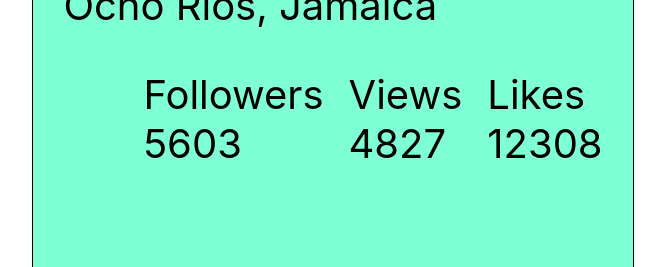
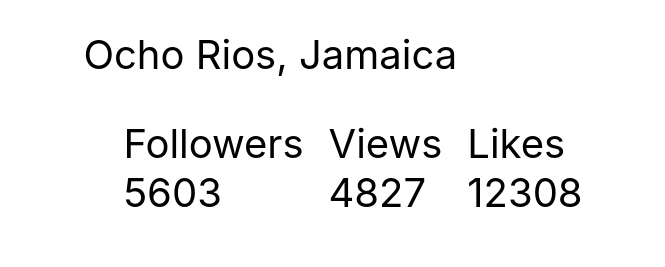
Before and after one commit to OlegShinka/goit-react-hw-01-components, a React (Create React App) app: page / in a window 1280 px wide. Shown: the part 298-565 px from the top of the page, without its empty margins (307-972 px from the left). Built offline with nearby package versions, Linux system fonts and the light colour scheme.

Commit message:
profile style

```diff
--- a/src/components/profile/profile.jsx
+++ b/src/components/profile/profile.jsx
@@ -8,23 +8,23 @@ export const Profile = ({ avatar, username, tag, location, stats }) => {
         <p className="name">{username}</p>
         <p className="tag">{tag}</p>
         <p className="location">{location}</p>
-        <ul
-          className="stats"
-          // style={{
-          //   height: '50px',
-          //   display: 'flex',
-          //   gap: '15px',
-          //   // flexDirection: 'column',
-          //   justifyContent: 'center',
-          //   alignItems: 'center',
-          //   fontSize: 30,
-          //   color: '#010101',
-          //   listStyle: 'none',
-          // }}
-        >
-          <StatUser stats={stats} />
-        </ul>
       </div>
+      {/* <ul
+        className="stats"
+        style={{
+          height: '50px',
+          display: 'flex',
+          gap: '15px',
+          flexDirection: 'column',
+          justifyContent: 'center',
+          alignItems: 'center',
+          fontSize: 30,
+          color: '#010101',
+          listStyle: 'none',
+        }}
+      > */}
+      <StatUser stats={stats} />
+      {/* </ul> */}
     </div>
   );
 };
--- a/src/components/profile/profile.module.css
+++ b/src/components/profile/profile.module.css
@@ -1,13 +1,12 @@
 .container {
-    height: 700px;
-    width: 600px;
+    height: 100vh;
     display: flex;
     flex-direction: column;
     justify-content: center;
     align-items: center;
     font-size: 40px;
     color: #010101;
-    border: 1px solid #010101;
-    background-color: aquamarine;
+    /* border: 1px solid #010101; */
+
     margin: 100px auto;
 }
--- a/src/components/profile/statUser.jsx
+++ b/src/components/profile/statUser.jsx
@@ -1,6 +1,5 @@
 export const StatUser = ({ stats }) => {
   return (
-    <div className="stat-container">
     <ul
       className="stat-list"
       style={{
@@ -23,6 +22,5 @@ export const StatUser = ({ stats }) => {
         <span className="quantity">{stats.likes}</span>
       </li>
     </ul>
-    </div>
   );
 };
--- a/src/components/statistics/statistics.jsx
+++ b/src/components/statistics/statistics.jsx
@@ -6,12 +6,8 @@ export const Statistics = ({ title, data }) => {
     <section className="statistics">
       <h2 className="title">Upload stats</h2>
       <ul className="stat-list">
-        {data.map(item => (
-          <CardStat
-            key={item.id}
-            label={item.label}
-            percentage={item.percentage}
-          />
+        {data.map(({ id, label, percentage }) => (
+          <CardStat key={id} label={label} percentage={percentage} />
         ))}
       </ul>
     </section>
```
Also changed, not shown: src/components/statistics/statistics.module.css (added). Lines whose indentation alone changed are shown as unchanged.
